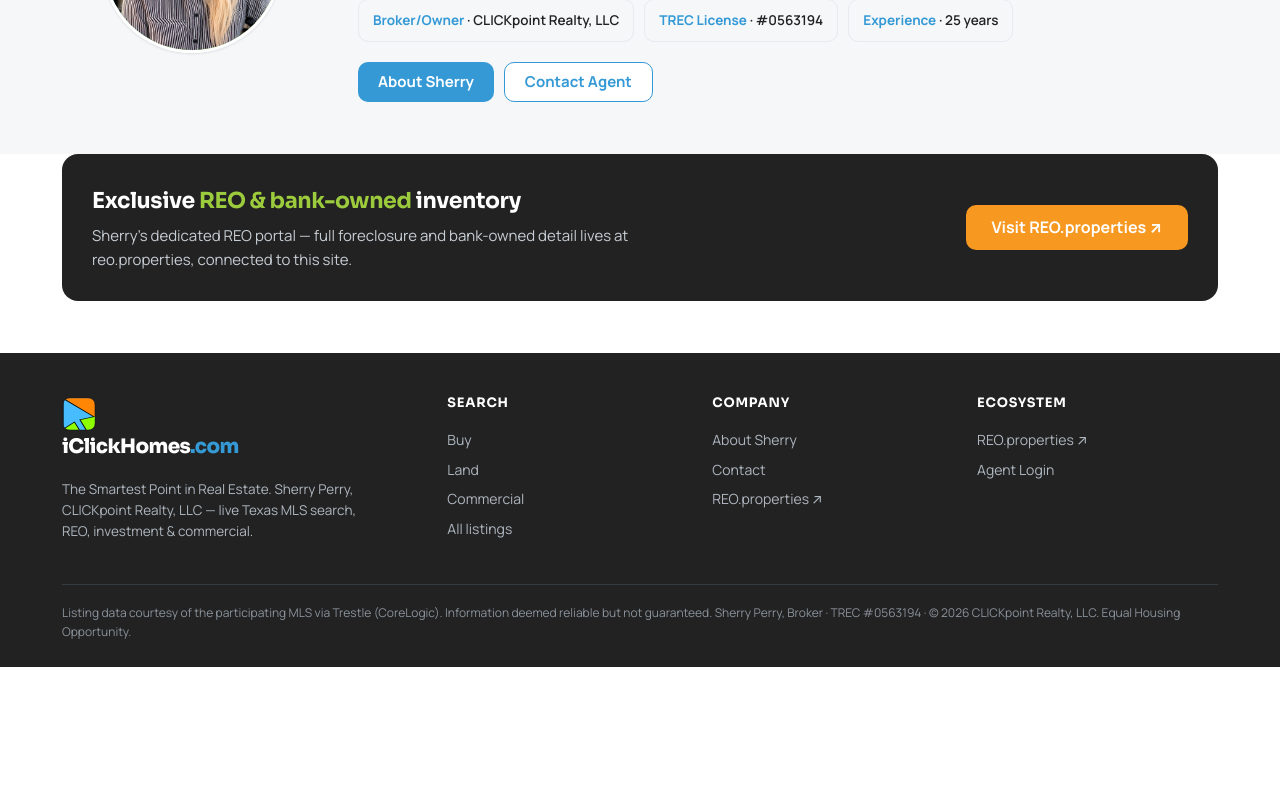
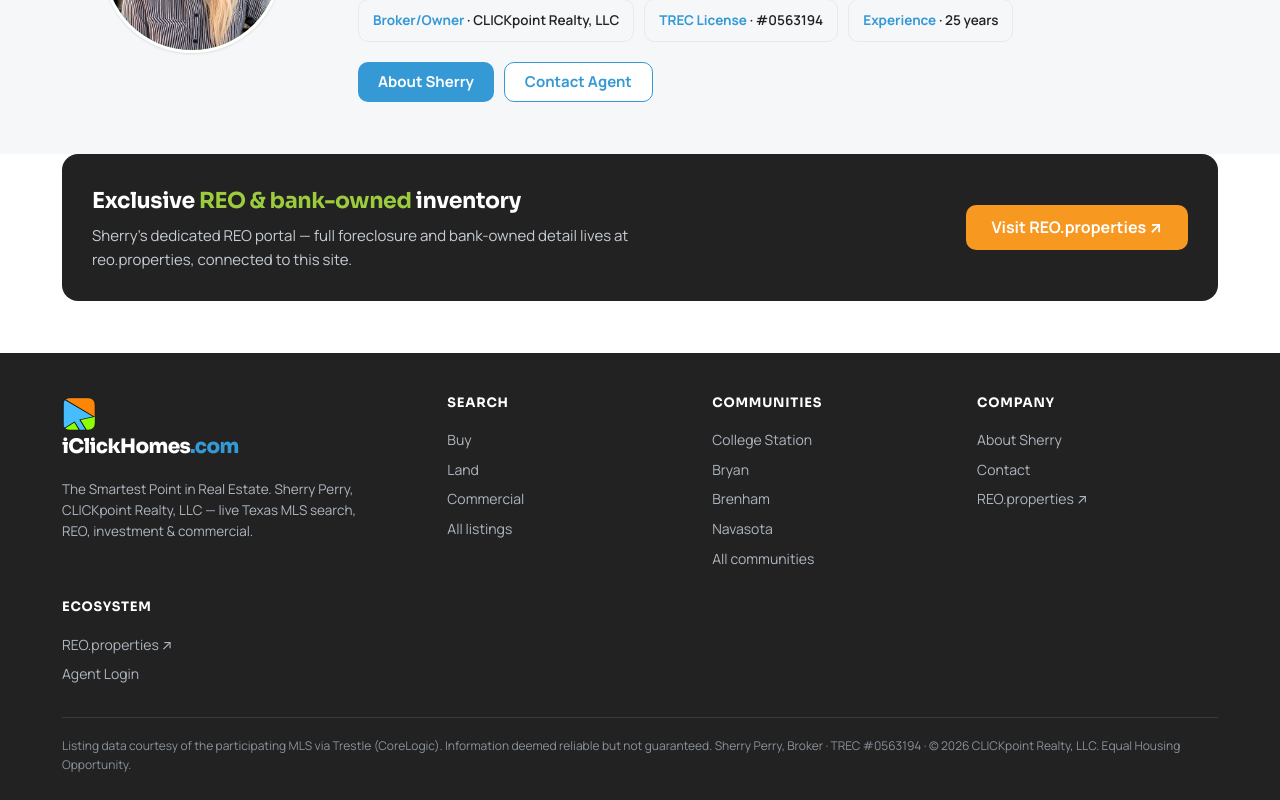
Before and after one commit to sherryperryTX/iclickworld, a Next.js app: page / in a window 1280 px wide. Shown: the part 1417-2217 px from the top of the page. Before the commit the page ends 2084 px from the top, so only its background shows below. Built offline with nearby package versions, Linux system fonts and the light colour scheme.

Commit message:
Add files via upload

```diff
--- a/components/Footer.tsx
+++ b/components/Footer.tsx
@@ -23,6 +23,14 @@
             <Link href="/listings">All listings</Link>
           </div>
           <div>
+            <h5>Communities</h5>
+            <Link href="/communities/college-station">College Station</Link>
+            <Link href="/communities/bryan">Bryan</Link>
+            <Link href="/communities/brenham">Brenham</Link>
+            <Link href="/communities/navasota">Navasota</Link>
+            <Link href="/communities">All communities</Link>
+          </div>
+          <div>
             <h5>Company</h5>
             <Link href="/about">About Sherry</Link>
             <Link href="/contact">Contact</Link>
--- a/components/NavBar.tsx
+++ b/components/NavBar.tsx
@@ -22,6 +22,7 @@
             <div className="links">
               <Link href="/listings">Buy</Link>
               <Link href="/listings?type=Land">Land</Link>
+              <Link href="/communities">Communities</Link>
               <Link href="/about">About Sherry</Link>
               <a href="https://reo.properties" target="_blank" rel="noopener noreferrer">REO ↗</a>
               <Link href="/contact">Contact</Link>
```
